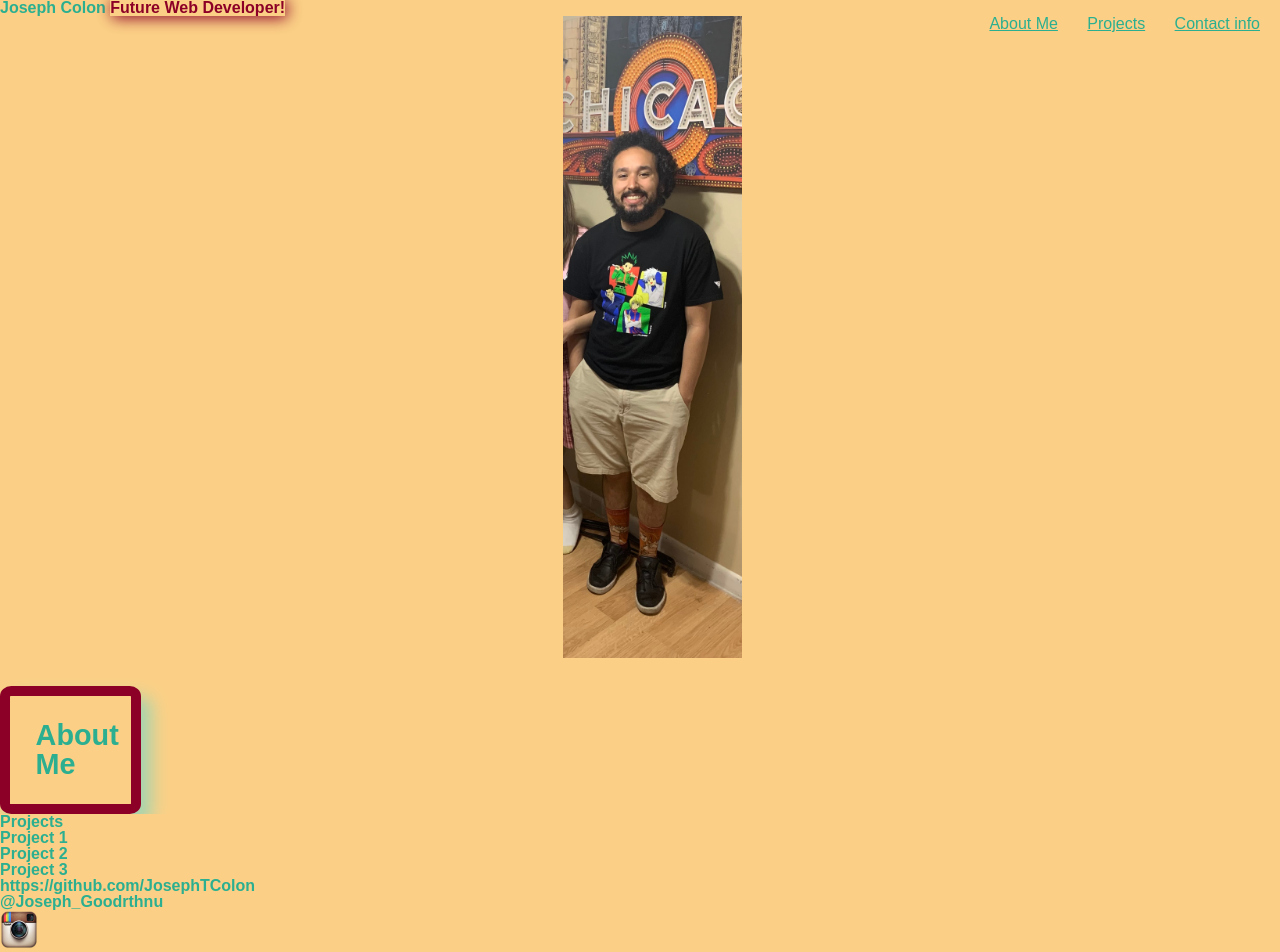
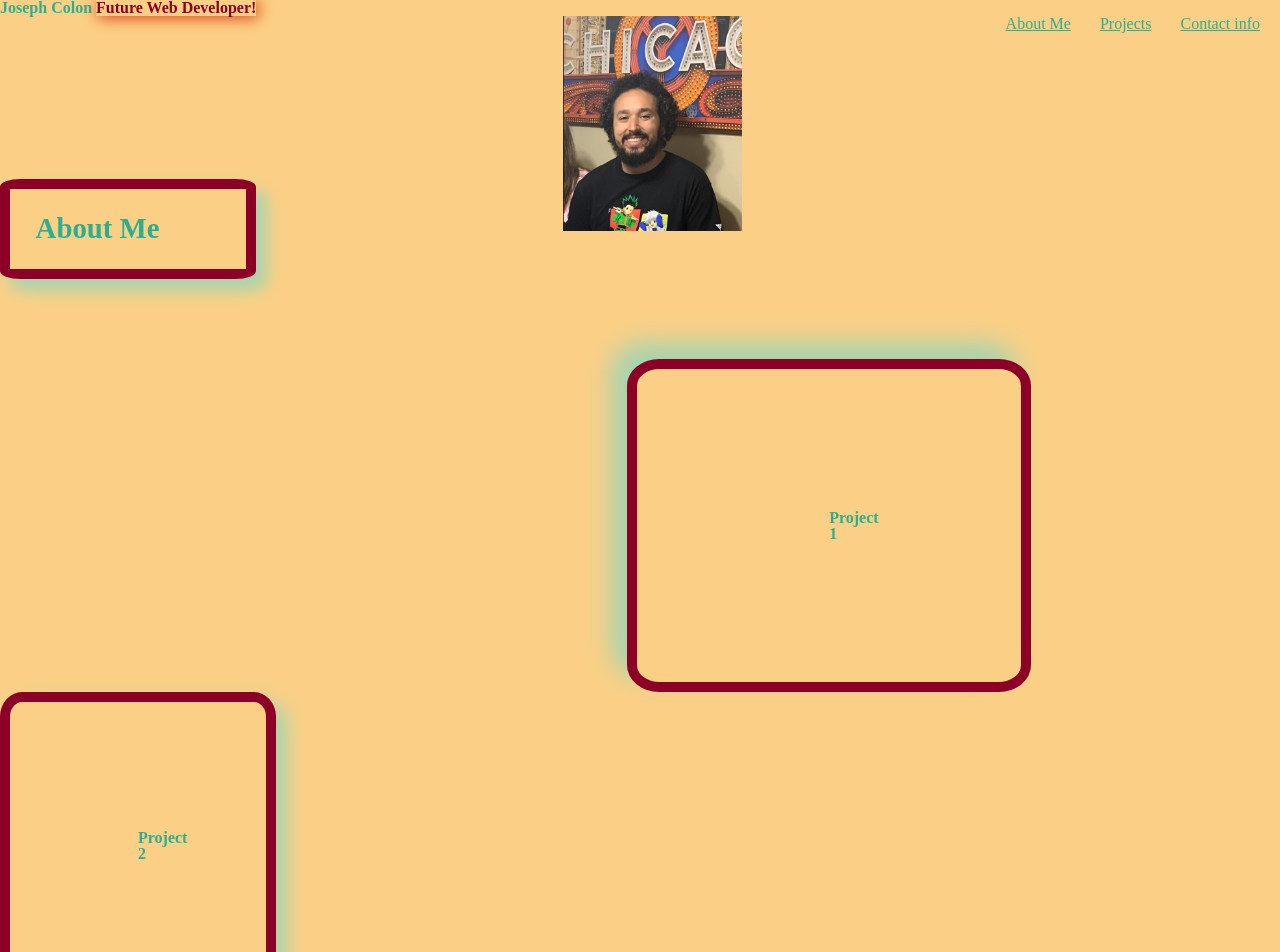
Before and after one commit to JosephTColon/Project-Portfolio, a plain HTML site: page index.html in a window 1280 px wide. Shown: the top 952 px of the page. Drawn offline with Linux system fonts and the light colour scheme; files that its build step writes are made by us from their sources.

Commit message:
Added more css code

```diff
--- a/assets/css/style.css
+++ b/assets/css/style.css
@@ -1,14 +1,16 @@
 *{
     background-color: #fbd086;
     color: #2baf90;
+    font-family: serif;
 }
 
 :root {
-    --box-shadow-color-1: #8c0027;
+    --box-shadow-color-1: #a1d4b1;
+    --border: #8c0027;
 }
 
 .header span {
-    box-shadow: 2px 2px 15px var(--box-shadow-color-1);
+    box-shadow: 2px 2px 15px #dd4111;
     color: #8c0027;
 }
 
@@ -38,20 +40,61 @@
 }
 
 .about-me {
+    position: relative;
+    top: -80px;
     padding: 2% 2%;
     font-size: 180%;
-    border: 10px solid #8c0027;
+    border: 10px solid var(--border);
     border-radius: 8%;
-    width: 11%;;
-    box-shadow: 10px 11px 17px #a1d4b1;
+    width: 20%;;
+    box-shadow: 10px 11px 17px var(--box-shadow-color-1);
 
 }
 
 #about-me:hover::after {
     content: "Hi My name is Joseph and i'm an aspiring webdevolper";
     position: relative;
+    font-size: 80%;
+}
+
+.project-1 {
+    position:relative;
+    left: 49%;
+    border: 10px solid var(--border);
+    border-radius: 8%;
+    width: 20%;
+    padding: 11% 15%;
+    box-shadow: -15px -16px 27px var(--box-shadow-color-1);
+
+}
+
+.project-2 {
+    position: relative;
+    border: 10px solid var(--border);
+    border-radius: 8%;
+    width: 20%;
+    padding: 10%;
+    box-shadow: 10px 10px 20px var(--box-shadow-color-1);
+}
+
+.project-3 {
+    position: relative;
+    left: 49%;
+    border: 10px solid var(--border);
+    border-radius: 8%;
+    width: 20%;
+    padding: 10%;
+    box-shadow: 15px 16px 30px var(--box-shadow-color-1);
 }
 
 .logo {
-   max-width: 3%;
+    position: absolute;
+    left: 40%;
+    bottom: -67%;
+    max-width: 3%;
 }
+
+.contact-info {
+    text-align: center;
+    display: inline;
+}
--- a/index.html
+++ b/index.html
@@ -25,13 +25,12 @@
                 </ul>
             </nav>
     </header>
-    <img class="me" src="./assets/images/IMG_7597.jpg"></section>
+    <img class="me" src="./assets/images/Img-ME.png"></section>
     <main class="content">
         <article id="about-me" class="about-me">
             <h2>About Me</h2>
         </article>
         <article id="projects" class="projects">
-            <h2>Projects</h2>
             <h3 class="project-1">Project 1</h3>
             <h3 class="project-2">Project 2</h3>
             <h3 class="project-3">Project 3</h3>
```
Also changed, not shown: assets/images/IMG_7597.jpg (deleted), assets/images/Img-ME.png (added).
